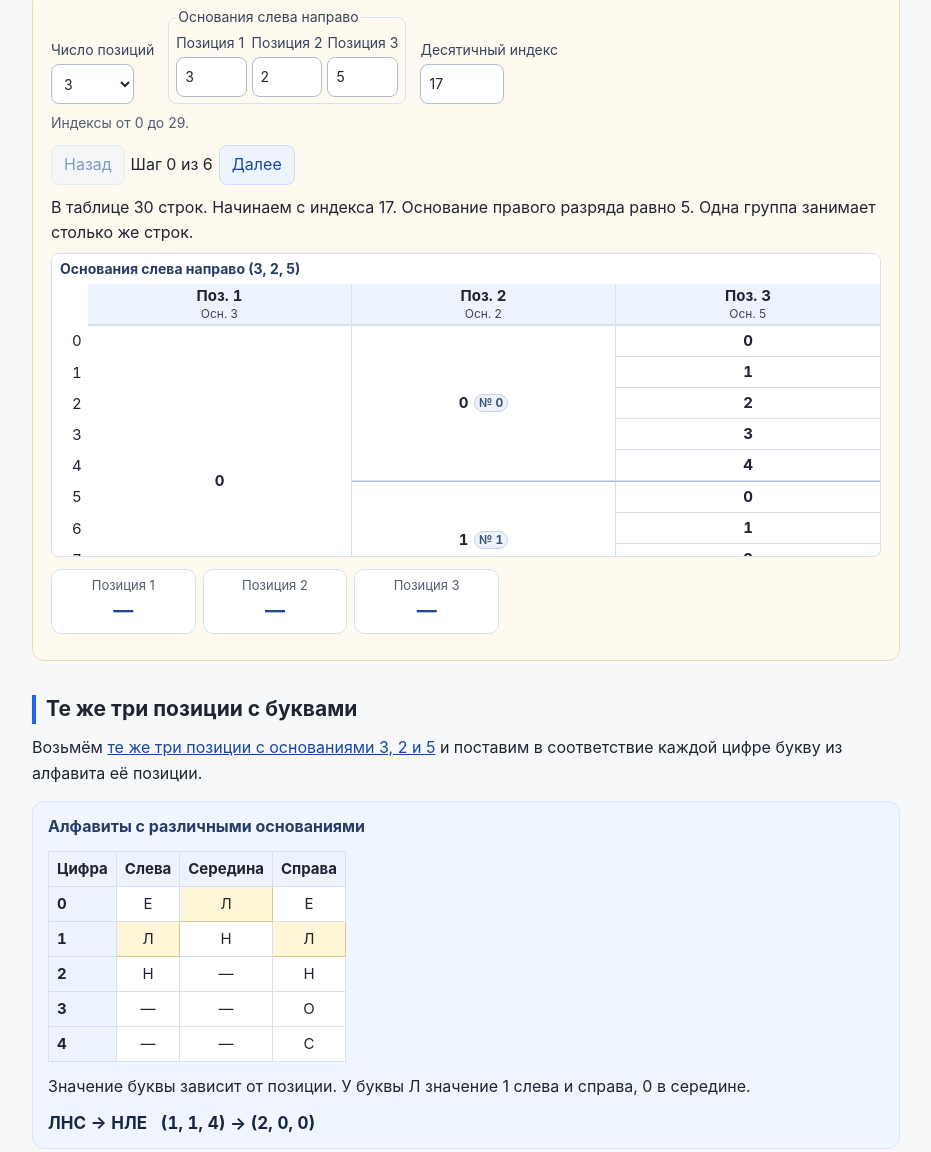
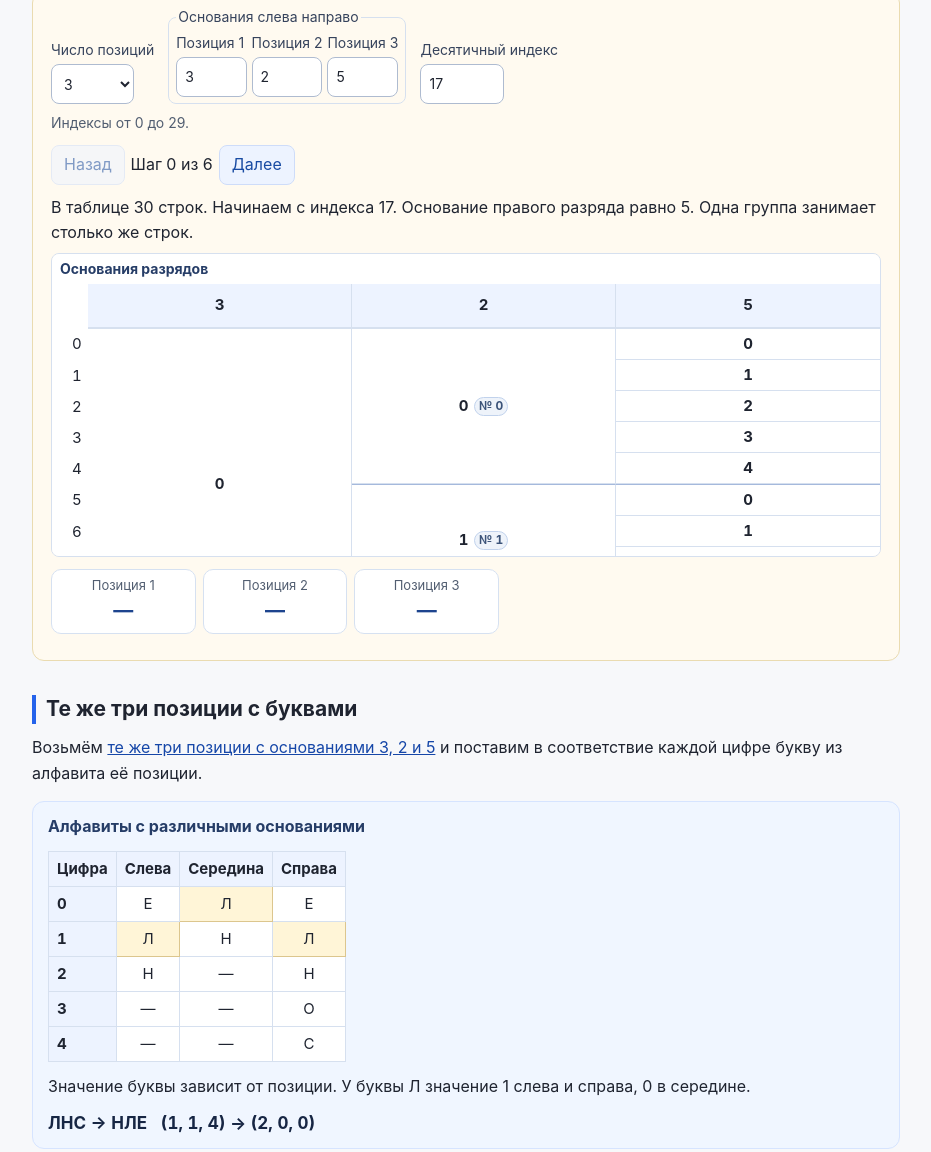
Before and after one commit to FixBrain/info_book, a plain HTML site: page 13-smeshannoe-osnovanie.html in a window 1280 px wide. Shown: the part 3743-4895 px from the top of the page, without its empty margins (174-1105 px from the left). Drawn offline with Linux system fonts and the light colour scheme.

Commit message:
Показать основания и текущий делитель в шапке таблицы

```diff
--- a/13-smeshannoe-osnovanie.html
+++ b/13-smeshannoe-osnovanie.html
@@ -348,12 +348,15 @@ button:disabled{opacity:.55;cursor:default}
 .mrank-actions [aria-disabled="true"]{opacity:.55;cursor:default}
 .mrank-readout p{margin:.45em 0}
 .mrank-scroll{max-height:19rem;overflow:auto;overscroll-behavior:contain;border:1px solid #d6e0ef;border-radius:8px;background:#fff}
-.mrank-table{width:100%;max-width:100%;border-collapse:separate;border-spacing:0;background:#fff;table-layout:fixed}
+.mrank-table{--mrank-heading-height:2.75rem;width:100%;max-width:100%;border-collapse:separate;border-spacing:0;background:#fff;table-layout:fixed}
 .mrank-table caption{text-align:left;padding:4px 8px;background:#fff;color:#263d67;font-size:14px}
 .mrank-table thead th{position:sticky;top:0;z-index:1;line-height:1.25;background:#edf3ff;box-shadow:0 1px 0 #d6e0ef}
 .mrank-table :is(th,td){border:0;border-bottom:1px solid #d6e0ef;border-right:1px solid #d6e0ef;padding:3px 2px;text-align:center;vertical-align:middle;font-variant-numeric:tabular-nums}
 .mrank-table thead th:last-child,.mrank-table tr>td:last-child{border-right:0}
-.mrank-table thead th small{display:block;font-size:12px;font-weight:400;color:#36435c}
+.mrank-table th[data-mrank-divisor]{box-sizing:border-box;height:var(--mrank-heading-height)}
+.mrank-table th[data-mrank-active-divisor]{background:#dceafe;color:#163d82}
+.mrank-table thead small{display:none;font-size:12px;font-weight:600}
+.mrank-table th[data-mrank-active-divisor] small{display:block}
 .mrank-table tbody{transform-origin:center top}
 .mrank-table tbody tr{height:1.75rem}
 .mrank-table tbody td{background:transparent;font-weight:650}
@@ -368,7 +371,7 @@ button:disabled{opacity:.55;cursor:default}
 .mrank-table .mrank-index-cell{font-weight:400}
 .mrank-table [data-mrank-target]>.mrank-index-cell{font-weight:700}
 .mrank-table .mrank-index-cell:only-child{text-align:center}
-.mrank-group-content{display:flex;flex-wrap:wrap;justify-content:center;align-items:center;gap:0 .35rem;position:sticky;top:2.75rem;bottom:.25rem}
+.mrank-group-content{display:flex;flex-wrap:wrap;justify-content:center;align-items:center;gap:0 .35rem;position:sticky;top:var(--mrank-heading-height);bottom:.25rem}
 .mrank-group-badge{border:1px solid #c1d2ec;border-radius:999px;padding-inline:.25rem;background:#eef3fa;color:#3b5379;font-size:12px;font-weight:650;line-height:1.4;white-space:nowrap}
 .mrank-table [data-mrank-full-group] .mrank-group-badge{border-color:#98bde9;background:#dceafe;color:#163d82}
 .mrank-table [data-mrank-selected-group] .mrank-group-badge{border-color:#b7872e;background:#fff0bd;color:#533500;font-weight:700}
@@ -380,7 +383,7 @@ button:disabled{opacity:.55;cursor:default}
   .mrank-bases input{width:3.55rem}
   .mrank-bases label{font-size:11px}
   .mrank-table{font-size:13px}
-  .mrank-table thead th small{font-size:11px}
+  .mrank-table thead small{font-size:11px}
   .mrank-group-content{column-gap:2px}
   .mrank-group-badge{padding-inline:2px;font-size:11px}
   .mrank-scroll{max-height:15.5rem}
@@ -1447,9 +1450,12 @@ function initMixedRankTable(root, mixed) {
     const weights = bases.map((_, position) => bases.slice(position + 1).reduce((a, b) => a * b, 1));
     const records = bases.reduce((a, b) => a * b, 1);
     const groupPosition = bases.length - 2;
-    const label = bases.length ? `Основания слева направо (${bases.join(', ')})` : 'После последнего сворачивания';
-    table.innerHTML = `<caption>${label}</caption><thead><tr><th scope="col" class="mrank-index-heading" aria-label="Десятичный индекс"></th>${bases.map((base, i) =>
-      `<th scope="col">Поз. ${i + 1}<small>Осн. ${base}</small></th>`).join('')}</tr></thead><tbody></tbody>`;
+    const label = bases.length ? 'Основания разрядов' : 'После последнего сворачивания';
+    const headings = bases.map((base, position) => {
+      if (position === bases.length - 1) return `<th scope="col" data-mrank-divisor><small>Делим на</small>${base}</th>`;
+      return `<th scope="col" aria-label="Позиция ${position + 1}, основание ${base}">${base}</th>`;
+    });
+    table.innerHTML = `<caption>${label}</caption><thead><tr><th scope="col" class="mrank-index-heading" aria-label="Десятичный индекс"></th>${headings.join('')}</tr></thead><tbody></tbody>`;
     const body = table.tBodies[0];
     const fragment = document.createDocumentFragment();
     groupCells = [];
@@ -1545,6 +1551,12 @@ function initMixedRankTable(root, mixed) {
     const radix = activeBases[activeBases.length - 1] || 0;
     const finished = cursor === totalSteps;
     rebuild(activeBases);
+    const divisorHeading = table.tHead.querySelector('[data-mrank-divisor]');
+    if (divisorHeading) {
+      divisorHeading.toggleAttribute('data-mrank-active-divisor', cursor > 0);
+      const heading = cursor > 0 ? `Делим на ${radix}` : `Позиция ${activeBases.length}, основание ${radix}`;
+      divisorHeading.setAttribute('aria-label', heading);
+    }
     markRows(active, detail, radix);
     if (cursor === 0) scroller.scrollTop = 0;
     else keepTargetInView(active);
```
